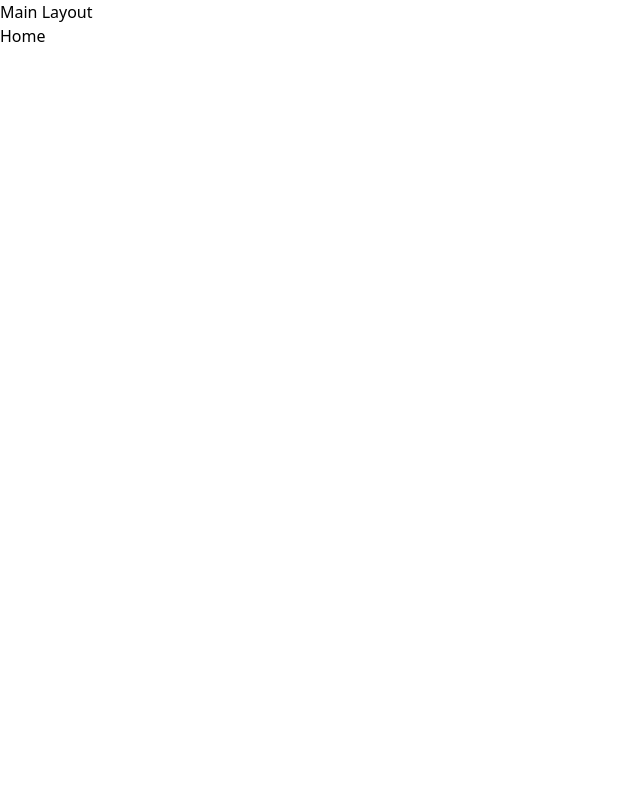
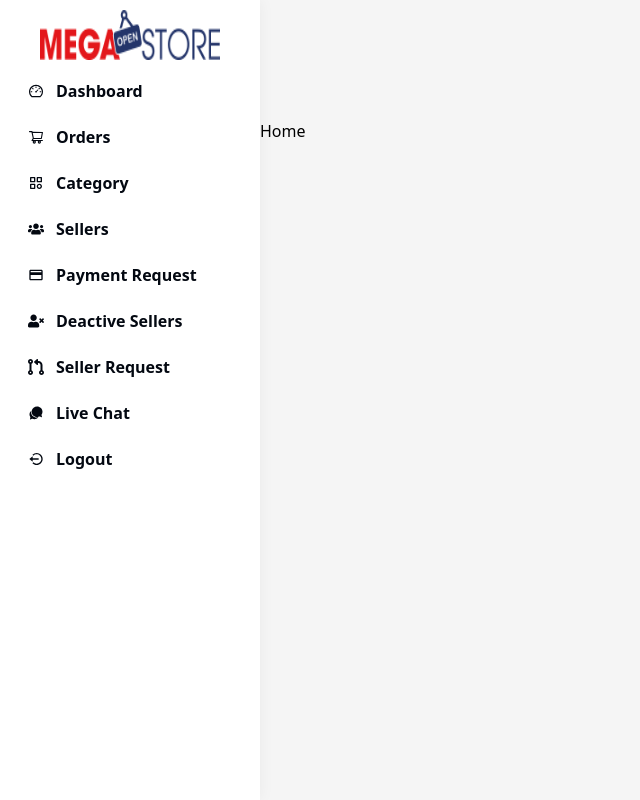
Before and after one commit to minh261002/Multi-Vendor-Ecommerce-Dashboard, a React (Create React App) app: page / in a window 1280 px wide. Before the commit this address had no page. Shown: the whole page, without its empty margins (0-640 px from the left). Built offline with nearby package versions, Linux system fonts and the light colour scheme.

Commit message:
Manager project navigation design

```diff
--- a/src/layouts/MainLayout.jsx
+++ b/src/layouts/MainLayout.jsx
@@ -1,10 +1,17 @@
 import React from 'react';
 import { Outlet } from 'react-router-dom';
+import Header from './Header';
+import Sidebar from './Sidebar';
 
 const MainLayout = () => {
     return (
-        <div>
-            <h1>Main Layout <Outlet /> </h1>
+        <div className='bg-[#f5f5f5] w-full min-h-screen'>
+            <Header />
+            <Sidebar />
+
+            <div className='ml-0 lg:ml-[260px] pt-[95px] transition-all'>
+                <Outlet />
+            </div>
         </div>
     );
 };
--- a/src/layouts/Sidebar.jsx
+++ b/src/layouts/Sidebar.jsx
@@ -1,9 +1,48 @@
-import React from 'react';
+import React, { useState, useEffect } from 'react';
+import { Link, useLocation } from 'react-router-dom';
+import { getNav } from '../navigation/index';
+import { BiLogOutCircle } from "react-icons/bi";
 
 const Sidebar = () => {
+    const [allNav, setAllNav] = useState([])
+    useEffect(() => {
+        const navs = getNav('admin')
+        setAllNav(navs)
+    }, [])
+
+    const { pathname } = useLocation()
+
+
     return (
-        <div>
-            <h1>SideBar</h1>
+        <div className={`w-[260px] fixed bg-[#fff] z-50 top-0 h-screen shadow-[0_0_15px_0_rgb(34_41_47_/_5%)] transition-all `}>
+            <div className='h-[70px] flex justify-center items-center'>
+                <Link to='/' className='w-[180px] h-[50px]'>
+                    <img className='w-full h-full' src="/images/logo.png" alt="" />
+                </Link>
+            </div>
+
+            <div className='px-[16px]'>
+                <ul>
+                    {
+                        allNav.map((n, i) => <li key={i}>
+                            <Link to={n.path} className={`${pathname === n.path ? ' bg-[#e3181c] shadow-indigo-500/50 text-white duration-500' : 'text-[#030811] font-bold duration-200 '} px-[12px] py-[9px] rounded-sm flex justify-start items-center gap-[12px] hover:pl-4 transition-all w-full mb-1 `} >
+                                <span>{n.icon}</span>
+                                <span>{n.title}</span>
+                            </Link>
+
+                        </li>)
+                    }
+
+                    <li>
+                        <button className='text-[#030811] font-bold duration-200 px-[12px] py-[9px] rounded-sm flex justify-start items-center gap-[12px] hover:pl-4 transition-all w-full mb-1'>
+                            <span><BiLogOutCircle /></span>
+                            <span>Logout</span>
+                        </button>
+                    </li>
+                </ul>
+
+            </div>
+
         </div>
     );
 };
--- a/src/navigation/allNav.js
+++ b/src/navigation/allNav.js
@@ -0,0 +1,67 @@
+
+import { AiOutlineDashboard, AiOutlineShoppingCart } from 'react-icons/ai';
+import { BiCategory } from 'react-icons/bi';
+import { FaUserTimes, FaUsers } from 'react-icons/fa';
+import { MdPayment } from 'react-icons/md';
+import { FaCodePullRequest } from 'react-icons/fa6';
+import { IoIosChatbubbles } from 'react-icons/io';
+
+
+export const allNav = [
+    {
+        id: 1,
+        title: 'Dashboard',
+        icon: <AiOutlineDashboard />,
+        role: 'admin',
+        path: '/admin/dashboard'
+    },
+    {
+        id: 2,
+        title: 'Orders',
+        icon: <AiOutlineShoppingCart />,
+        role: 'admin',
+        path: '/admin/dashboard/orders'
+    },
+    {
+        id: 3,
+        title: 'Category',
+        icon: <BiCategory />,
+        role: 'admin',
+        path: '/admin/dashboard/category'
+    },
+    {
+        id: 4,
+        title: 'Sellers',
+        icon: <FaUsers />,
+        role: 'admin',
+        path: '/admin/dashboard/sellers'
+    },
+    {
+        id: 5,
+        title: 'Payment Request',
+        icon: <MdPayment />,
+        role: 'admin',
+        path: '/admin/dashboard/payment-request'
+    },
+    {
+        id: 6,
+        title: 'Deactive Sellers',
+        icon: <FaUserTimes />,
+        role: 'admin',
+        path: '/admin/dashboard/deactive-sellers'
+    },
+    {
+        id: 7,
+        title: 'Seller Request',
+        icon: <FaCodePullRequest />,
+        role: 'admin',
+        path: '/admin/dashboard/sellers-request'
+    },
+    {
+        id: 8,
+        title: 'Live Chat',
+        icon: <IoIosChatbubbles />,
+        role: 'admin',
+        path: '/admin/dashboard/chat-seller'
+    }
+]
--- a/src/navigation/index.js
+++ b/src/navigation/index.js
@@ -0,0 +1,14 @@
+import { allNav } from "./allNav"
+
+
+export const getNav = (role) => {
+    const finalNavs = []
+
+    for (let i = 0; i < allNav.length; i++) {
+        if (role === allNav[i].role) {
+            finalNavs.push(allNav[i])
+        }
+    }
+    return finalNavs
+
+}
```
